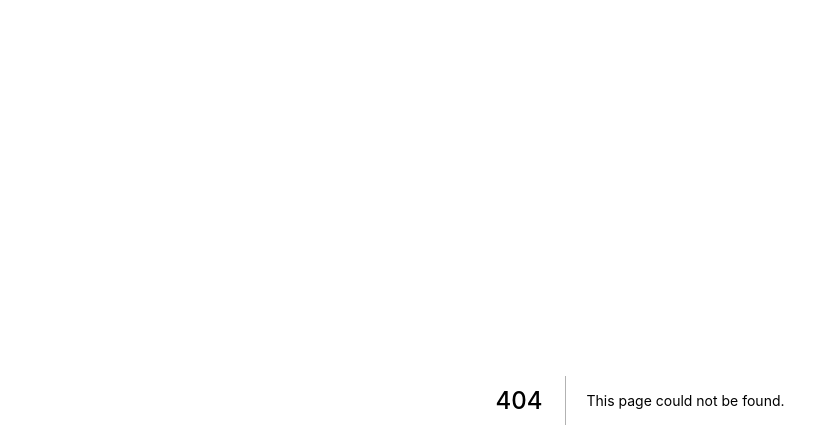
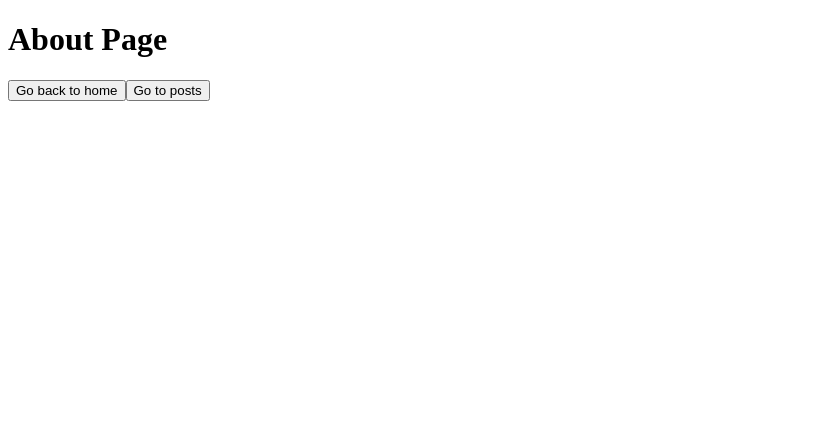
Before and after one commit to Kettengeschwindigkeit/NextJS-quick-course-2020, a Next.js app: page /about in a window 1280 px wide. Before the commit this address had no page. Shown: the top 448 px of the page, without its empty margins (0-839 px from the left). Built offline with nearby package versions, Linux system fonts and the light colour scheme.

Commit message:
Routing & Navigation

```diff
--- /dev/null
+++ b/pages/about/author.js
@@ -0,0 +1,5 @@
+export default function Author() {
+  return (
+      <h1>Author Page</h1>
+  )
+}
--- /dev/null
+++ b/pages/about/index.js
@@ -0,0 +1,17 @@
+import React from 'react'
+import Router from 'next/router'
+
+export default function About() {
+
+    const linkClickHandler = () => {
+        Router.push('/')
+    }
+
+    return (
+        <React.Fragment>
+            <h1>About Page</h1>
+            <button onClick={linkClickHandler}>Go back to home</button>
+            <button onClick={() => Router.push('/posts')}>Go to posts</button>
+        </React.Fragment>
+    )
+}
--- /dev/null
+++ b/pages/post/[id].js
@@ -0,0 +1,5 @@
+export default function Post() {
+  return <>
+    <h1>Post</h1>
+  </>
+}
--- /dev/null
+++ b/pages/posts.js
@@ -0,0 +1,3 @@
+export default function Posts() {
+    return <h1>Posts Page</h1>
+}
```
Also changed, not shown: pages/index.js (+8 -1 lines).
